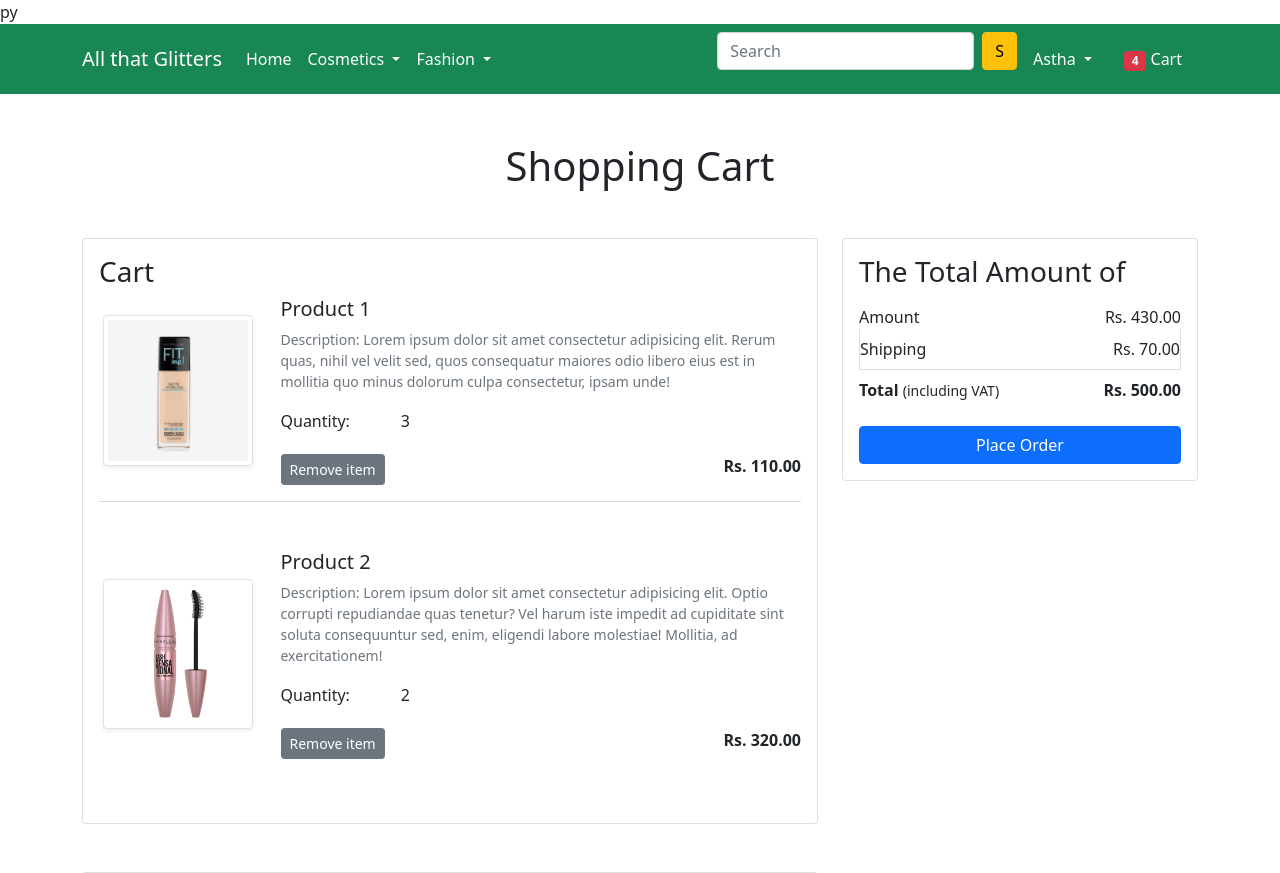
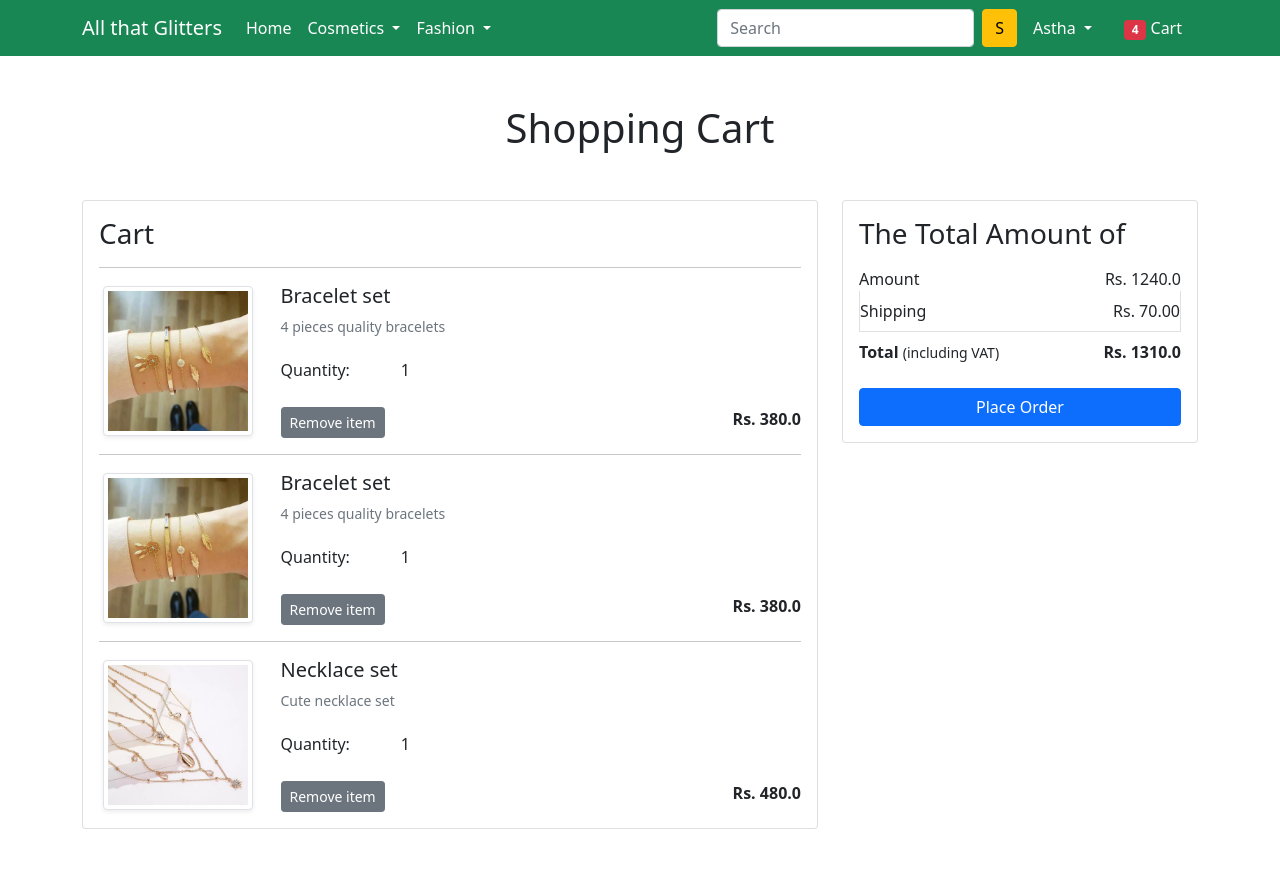
Before and after one commit to Astha101/django, a Django app: page /cart/ in a window 1280 px wide. Shown: the top 873 px of the page. Run offline with Django 3.2, Linux system fonts and the light colour scheme; a user stored in the database is signed in; data comes from the database, SQL or seed files in the repository; both versions use the stored data as it was after the commit; some libraries are stand-ins or nearby versions; some web fonts are replaced.

Commit message:
product total calculation

```diff
--- a/app/templates/app/addtocart.html
+++ b/app/templates/app/addtocart.html
@@ -1,4 +1,4 @@
-py{% extends 'app/base.html' %}
+{% extends 'app/base.html' %}
 {% load static %}
 {% block title %}Cart{% endblock title %}
 {% block main-content %}
@@ -9,45 +9,31 @@ py{% extends 'app/base.html' %}
   <div class="card">
    <div class="card-body">
     <h3>Cart</h3>
+    {% for cart in carts %}
+    <hr>
     <div class="row">
-     <div class="col-sm-3 text-center align-self-center"><img src="{% static 'app/images/product/1.jpg'%}" alt="" srcset="" class="img-fluid img-thumbnail shadow-sm" height="150" width="150"> </div>
+     <div class="col-sm-3 text-center align-self-center"><img src="{{cart.product.product_image.url}}" alt=""
+                                                              srcset="" class="img-fluid img-thumbnail shadow-sm"
+                                                              height="150" width="150"> </div>
      <div class="col-sm-9">
       <div>
-       <h5>Product 1</h5>
-       <p class="mb-2 text-muted small">Description: Lorem ipsum dolor sit amet consectetur adipisicing elit. Rerum quas, nihil vel velit sed, quos consequatur maiores odio libero eius est in mollitia quo minus dolorum culpa consectetur, ipsam unde!</p>
+       <h5>{{cart.product.title}}</h5>
+       <p class="mb-2 text-muted small">{{cart.product.description}}</p>
        <div class="my-3">
         <label for="quantity">Quantity:</label>
         <a class="minus-cart btn"><i class="fas fa-minus-square fa-lg"></i></a>
-          <span id="quantity">3</span>
-        <a class="plus-cart btn"><i class="fas fa-plus-square fa-lg"></i></a>
+        <span id="quantity">{{cart.quantity}}</span>
+        <a class ="plus-cart btn"><i class="fas fa-plus-square fa-lg"></i></a>
        </div>
        <div class="d-flex justify-content-between">
         <a href="#" class="btn btn-sm btn-secondary mr-3">Remove item </a>
-        <p class="mb-0"><span><strong>Rs. 110.00</strong></span></p>
+        <p class="mb-0"><span><strong>Rs. {{cart.product.discounted_price}}</strong></span></p>
        </div>
       </div>
      </div>
     </div>
-    <hr class="text-muted">
-    <div class="row my-5">
-     <div class="col-sm-3 text-center align-self-center"> <img src="{% static 'app/images/product/2.jpg'%}" alt="" srcset="" class="img-fluid img-thumbnail shadow-sm" height="150" width="150"></div>
-     <div class="col-sm-9">
-      <div>
-       <h5>Product 2</h5>
-       <p class="mb-2 text-muted small">Description: Lorem ipsum dolor sit amet consectetur adipisicing elit. Optio corrupti repudiandae quas tenetur? Vel harum iste impedit ad cupiditate sint soluta consequuntur sed, enim, eligendi labore molestiae! Mollitia, ad exercitationem!</p>
-       <div class="my-3">
-        <label for="quantity">Quantity:</label>
-        <a class="minus-cart btn"><i class="fas fa-minus-square fa-lg"></i></a>
-          <span id="quantity">2</span>
-        <a class="plus-cart btn"><i class="fas fa-plus-square fa-lg"></i></a>
-       </div>
-       <div class="d-flex justify-content-between">
-        <a href="#" class="btn btn-sm btn-secondary mr-3">Remove item </a>
-        <p class="mb-0"><span><strong>Rs. 320.00</strong></span></p>
-       </div>
-      </div>
-     </div>
-    </div>
+    {% endfor %}
+
    </div>
    </div>
   </div>
@@ -57,13 +43,15 @@ py{% extends 'app/base.html' %}
     <div class="card-body">
       <h3>The Total Amount of</h3>
       <ul class="list-group">
-       <li class="list-group-item d-flex justify-content-between align-items-center border-0 px-0 pb-0">Amount<span>Rs. 430.00</span></li>
-       <li class="list-group-item d-flex justify-content-between align-items-center px-0">Shipping<span>Rs. 70.00</span></li>
+       <li class="list-group-item d-flex justify-content-between align-items-center border-0
+        px-0 pb-0">Amount<span>Rs. {{amount}}</span></li>
+       <li class="list-group-item d-flex justify-content-between align-items-center
+        px-0">Shipping<span>Rs. 70.00</span></li>
        <li class="list-group-item d-flex justify-content-between align-items-center border-0 px-0 mb-3">
         <div>
            <strong>Total</strong> <small>(including VAT)</small>
          </div>
-         <span><strong>Rs. 500.00</strong></span>
+         <span><strong>Rs. {{totalamount}}</strong></span>
        </li>
       </ul>
       <div class="d-grid"><a href="{% url 'checkout' %}" class="btn btn-primary">Place Order</a></div>
--- a/app/templates/app/base.html
+++ b/app/templates/app/base.html
@@ -73,7 +73,7 @@
               </ul>
             </li>
             <li class="nav-item mx-2">
-             <a href="{% url 'add-to-cart' %}" class="nav-link text-white"><span class="badge bg-danger">4</span> Cart </a>
+             <a href="{% url 'showcart' %}" class="nav-link text-white"><span class="badge bg-danger">4</span> Cart </a>
             </li>
               {% else %}
             <li class="nav-item mx-2">
--- a/app/urls.py
+++ b/app/urls.py
@@ -10,7 +10,8 @@ urlpatterns = [
     path('product-detail/<int:pk>', views.ProductDetailView.as_view(),
          name='product-detail'),
 
-    path('cart/', views.add_to_cart, name='add-to-cart'),
+    path('add-to-cart/', views.add_to_cart, name='add-to-cart'),
+    path('cart/', views.show_cart,name='showcart'),
     path('buy/', views.buy_now, name='buy-now'),
     path('profile/', views.ProfileView.as_view(), name='profile'),
     path('address/', views.address, name='address'),
--- a/app/views.py
+++ b/app/views.py
@@ -1,4 +1,4 @@
-from django.shortcuts import render
+from django.shortcuts import render, redirect
 from django.views import View
 from .models import Customer, Product, Cart, OrderPlaced
 from .forms import CustomerRegistrationForm, CustomerProfileForm
@@ -23,7 +23,32 @@ class ProductDetailView(View):
   {'product':product})
 
 def add_to_cart(request):
- return render(request, 'app/addtocart.html')
+ user = request.user
+ product_id = request.GET.get('prod_id')
+ product = Product.objects.get(id=product_id)
+ Cart(user=user, product=product).save()
+ return redirect('/cart')
+
+def show_cart(request):
+ if request.user.is_authenticated:
+  user = request.user
+  cart = Cart.objects.filter(user=user)
+  # print(cart)
+  amount = 0.0
+  shipping_amount = 70.0
+  total_amount = 0.0
+  cart_product = [p for p in Cart.objects.all() if p.user ==
+                  user]
+  # print(cart_product)
+  if cart_product:
+   for p in cart_product:
+    tempamount = (p.quantity * p.product.discounted_price)
+    amount += tempamount
+    totalamount = amount + shipping_amount
+   return render(request, 'app/addtocart.html', {'carts': cart, 'totalamount': totalamount, 'amount': amount})
+
+  else:
+   return render(request, 'app/emptycart.html')
 
 def buy_now(request):
  return render(request, 'app/buynow.html')
```
Also changed, not shown: app/templates/app/address.html (+13 -2 lines), app/templates/app/emptycart.html (added, +14 -0 lines), app/templates/app/productdetail.html (+7 -1 lines), app/static/app/js/myscript.js (line endings or trailing spaces), db.sqlite3.
